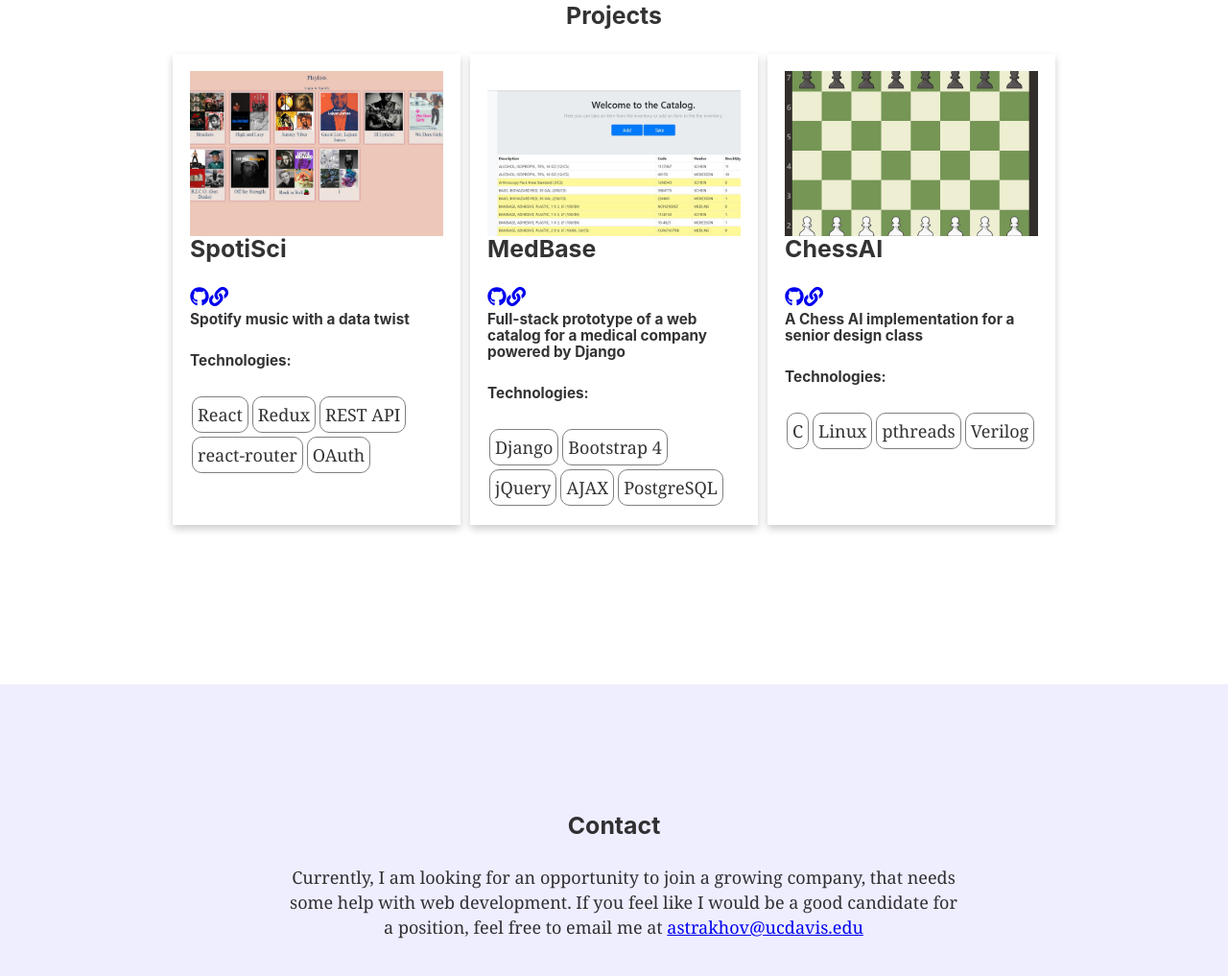
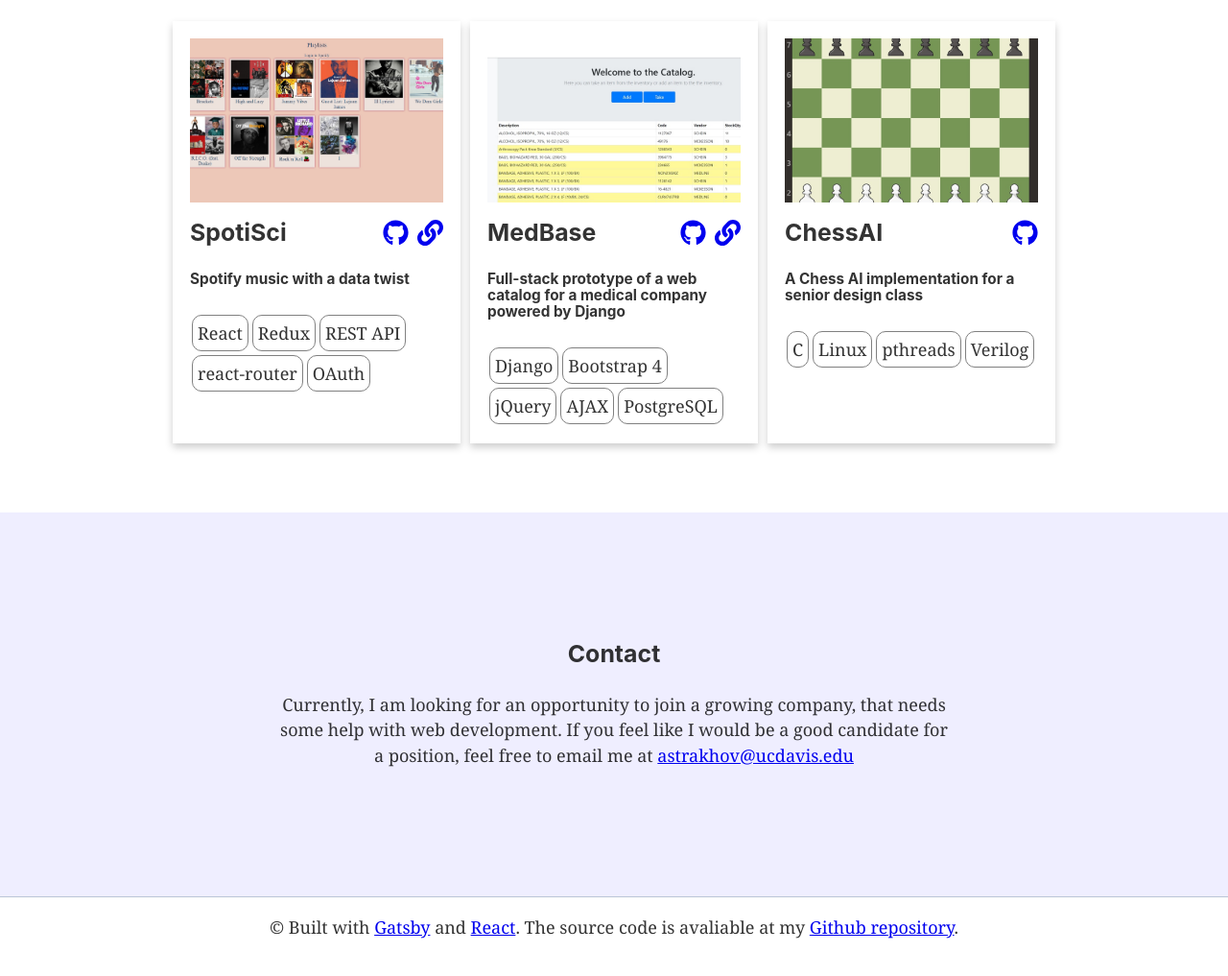
Before and after one commit to astrakho/portfolio, a Gatsby site: page / in a window 1280 px wide. Shown: the part 1348-2365 px from the top of the page at 96% size. Built offline with nearby package versions, Linux system fonts and the light colour scheme; Gatsby itself is replaced by a stand-in of ours.

Commit message:
Styled the website

```diff
--- a/src/components/contact.js
+++ b/src/components/contact.js
@@ -1,46 +1,36 @@
-
 import React, { Component } from 'react';
 import styled from 'styled-components';
 
 const ContactContainer = styled.div`
   display: flex;
   width: 100%;
+  padding-top: 2em;
+  min-height: 50vh;
   background: #efeeff;
-  min-height: 50vh;
+  padding-bottom: 2em;
   flex-direction: column;
   justify-content: center;
   align-items: center;
-`;
+`
 
 const ContactContent = styled.div`
   max-width: 700px;
-  margin-left: 20px;
   text-align: center;
 `
 
 class Contact extends Component {
-
   render() {
 
     return (
-
       <ContactContainer id = "contact">
-
         <h3>
-
           Contact
-
         </h3>
-
         <ContactContent>
-
           Currently, I am looking for an opportunity to join a growing company, that needs some help with web development.
           If you feel like I would be a good candidate for a position, feel free to email me at <a href = "mailto: astrakhov@ucdavis.edu" > astrakhov@ucdavis.edu </a>
-
         </ContactContent>
-
       </ContactContainer>
-
     );
   }
 }
--- a/src/components/layout.js
+++ b/src/components/layout.js
@@ -17,11 +17,10 @@
 
 const Main = styled.main`
   margin: 0 auto;
+  padding-top: 5em;
   width: 100%;
-  padding-top: 5em;
   border-bottom: 1px solid #bac5d6;
   display: flex;
-  min-height: 100vh;
   flex-direction: column;
   justify-content: space-between;
   align-items: center;
--- a/src/components/project.js
+++ b/src/components/project.js
@@ -12,6 +12,17 @@
   &:hover {
     box-shadow: 0 8px 16px 0 rgba(0,0,0,0.2);
   }
+`
+
+const TitleAndLink = styled.div`
+  margin-top: 1em
+`
+
+const Links = styled.div`
+
+  display: inline-block;
+  float: right;
+
 `
 
 const TechWrapper = styled.div`
@@ -32,11 +43,12 @@
 
 const IconLink = styled.a`
   padding: 0px;
+  margin-left: .5em;
   svg {
-    width: 20px;
-    height: 20px;
+    width: 1.5em;
+    height: 1.5em;
   }
-`;
+`
 
 class Project extends React.Component{
   render(){
@@ -47,18 +59,20 @@
     return(
       <ProjectWrapper>
         <Img fluid = { this.props.frontmatter.img.childImageSharp.fluid } />
-        <h3> { this.props.frontmatter.title } </h3>
-
-        <IconLink href = { this.props.frontmatter.github } >
-          <FaGithub />
-        </IconLink>
-
-        <IconLink href = { this.props.frontmatter.link }>
-          <FaLink />
-        </IconLink>
-
+        <TitleAndLink>
+          <h3 style = {{ display: "inline-block" }} > { this.props.frontmatter.title } </h3>
+          <Links>
+            <IconLink href = { this.props.frontmatter.github } >
+              <FaGithub size = "1.5em" />
+            </IconLink>
+            { this.props.frontmatter.link !== "" &&
+              <IconLink href = { this.props.frontmatter.link }>
+                <FaLink size = "1.5em" />
+              </IconLink>
+            }
+          </Links>
+        </TitleAndLink>
         <h5> { this.props.frontmatter.description } </h5>
-        <h5> Technologies: </h5>
         <TechWrapper>
           { techUsed }
         </TechWrapper>
--- a/src/components/projects.js
+++ b/src/components/projects.js
@@ -6,10 +6,9 @@
 
 const ProjectsWrapper = styled.div`
   margin: 0 auto;
-  padding: 5em 1.0875rem 1em;
+  padding: 2em 0px 4em 0px;
   display: flex;
-  width: 100;
-  min-height: 100vh;
+  width: 100%;
   flex-direction: column;
   justify-content: flex-start;
   align-items: center;
@@ -20,6 +19,7 @@
   grid-template-columns: repeat(3, 300px); /* 2 */
   grid-gap: 10px; /* 3 */
   justify-content: center; /* 4 */
+  margin-top: 2em;
 
   ${media.desktop`grid-template-columns: repeat(2, minmax(300px, 1fr));`};
   ${media.tablet`grid-template-columns: repeat(1, minmax(300px, 1fr));`};
@@ -39,7 +39,7 @@
 
     return(
       <ProjectsWrapper id = "projects">
-        <h3> Projects </h3>
+        <h3 style = {{ marginBottom: "0px" }} > Projects </h3>
         <ProjectsGrid>
           { projects }
         </ProjectsGrid>
--- a/src/components/skill.js
+++ b/src/components/skill.js
@@ -1,8 +1,5 @@
-
 import React, { Component } from 'react'
 import styled from 'styled-components'
-
-
 
 const SkillWrapper = styled.div`
   box-shadow: 0 4px 8px 0 rgba(0,0,0,0.2);
@@ -19,7 +16,6 @@
 const SkillTitle = styled.h3`
 
 `
-
 const SkillContent = styled.div`
   display: inline-block;
   padding: 5px;
--- a/src/components/skills.js
+++ b/src/components/skills.js
@@ -1,4 +1,3 @@
-
 import React, { Component } from 'react'
 import Skill from './skill'
 import styled from 'styled-components'
@@ -6,16 +5,17 @@
 
 const SkillsWrapper = styled.div`
   width: 100%;
-  padding: 2em;
-  margin: 1em;
+  padding: 2em 0px 4em 0px;
   background: #efeeff;
 `
 
 const SkillsGrid = styled.div`
+
   display: grid; /* 1 */
   grid-template-columns: repeat(3, 300px); /* 2 */
   grid-gap: 10px; /* 3 */
   justify-content: center; /* 4 */
+  margin-top: 2em;
 
   ${media.desktop`grid-template-columns: repeat(2, minmax(300px, 1fr));`};
   ${media.tablet`grid-template-columns: repeat(1, minmax(300px, 1fr));`};
--- a/src/content/projects/chessEngine/index.md
+++ b/src/content/projects/chessEngine/index.md
@@ -3,7 +3,7 @@
 title: "ChessAI"
 id: "3"
 github: "https://github.com/nckphillips/chessEngine"
-link: "https://github.com/nckphillips/chessEngine"
+link: ""
 img: "./chess.jpg"
 tech: [ "C", "Linux", "pthreads", "Verilog" ]
 description: "A Chess AI implementation for a senior design class"
```
Also changed, not shown: src/components/cloud.js (+0 -21 lines).
